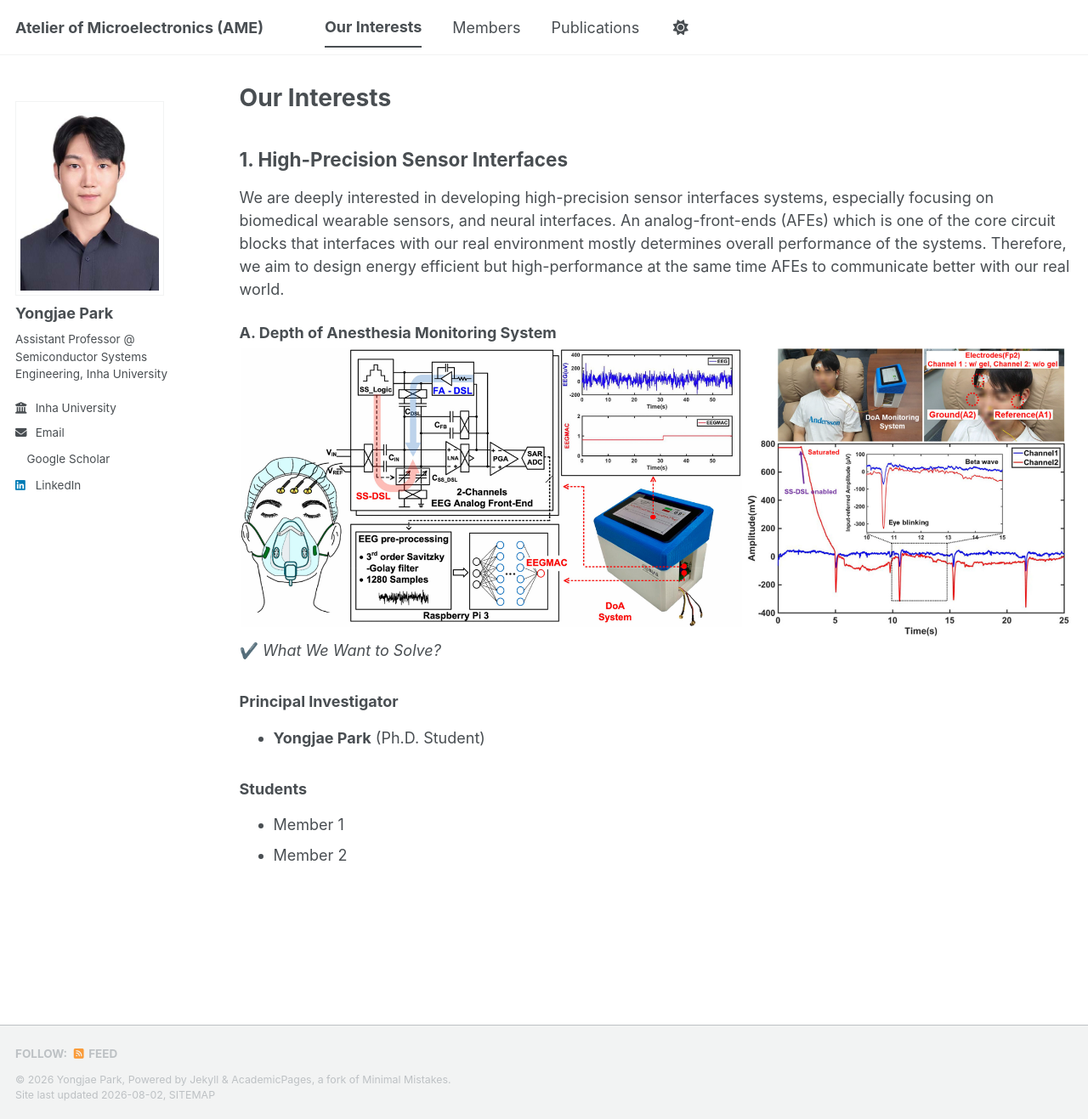
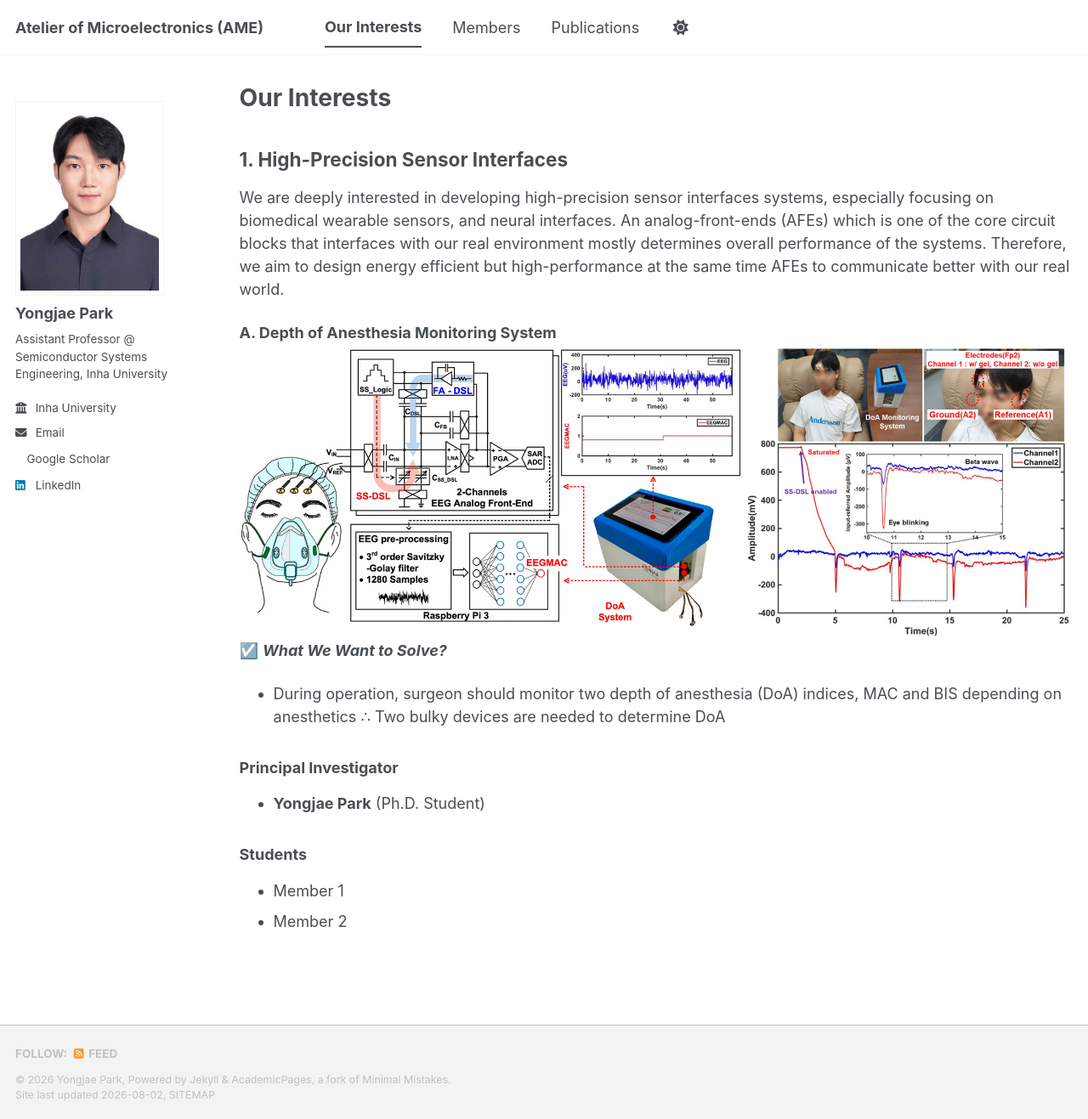
Before and after one commit to yong27park/AME.github.io, a Jekyll site: the page built from _pages/ourinterests.md, in a window 1280 px wide and 1317 px high. Shown: the whole window at 85% size. Built offline with Jekyll 4.4.1, drawn with Linux system fonts in a browser that asks for light colours; a style sheet for code colours, icons or effects is not loaded.

Commit message:
Update ourinterests.md

```diff
--- a/_pages/ourinterests.md
+++ b/_pages/ourinterests.md
@@ -10,7 +10,11 @@ author_profile: true
 
  **A. Depth of Anesthesia Monitoring System**
 ![System Architecture](/images/research_DoA.png)
-✔️ *What We Want to Solve?*
+☑️ ***What We Want to Solve?***
+- During operation, surgeon should monitor two depth of anesthesia (DoA) indices, MAC and BIS depending on anesthetics
+   ∴ Two bulky devices are needed to determine DoA
+
+
 
 
 ### Principal Investigator
```
